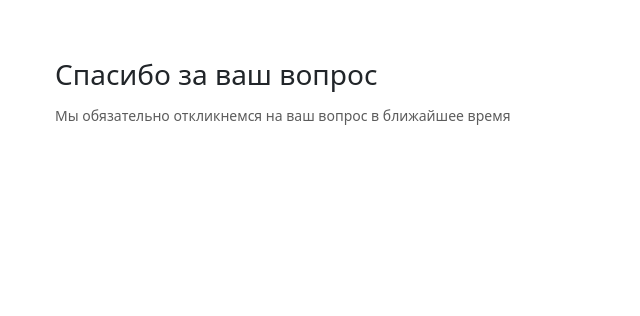
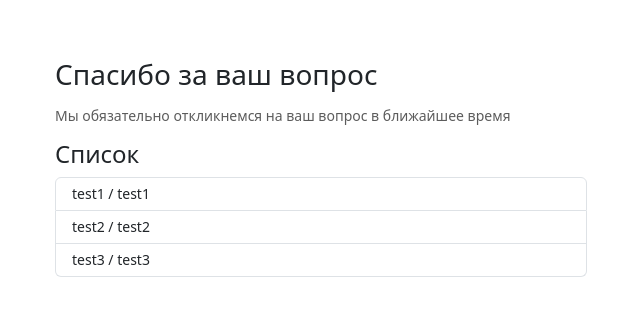
Before and after one commit to FruitHiro/oe-test, a Nuxt app: page / in a window 1280 px wide. Both pictures are taken after a click on the button "Отправить". Shown: the top 316 px of the page, without its empty margins (319-959 px from the left). Built offline with nearby package versions, Linux system fonts and the light colour scheme; no server answers.

Commit message:
add success

```diff
--- a/components/Feedback/Feedback.vue
+++ b/components/Feedback/Feedback.vue
@@ -64,6 +64,12 @@
   <div class="feedback" v-else>
     <h2 class="mb-3">Спасибо за ваш вопрос</h2>
     <p>Мы обязательно откликнемся на ваш вопрос в ближайшее время</p>
+    <h4>Список</h4>
+    <ul class="list-group" v-if="list.length > 0">
+      <li class="list-group-item" v-for="item in list">
+        {{ item.name }} / {{ item.email }}
+      </li>
+    </ul>
   </div>
 </template>
 <script setup lang="ts">
```
